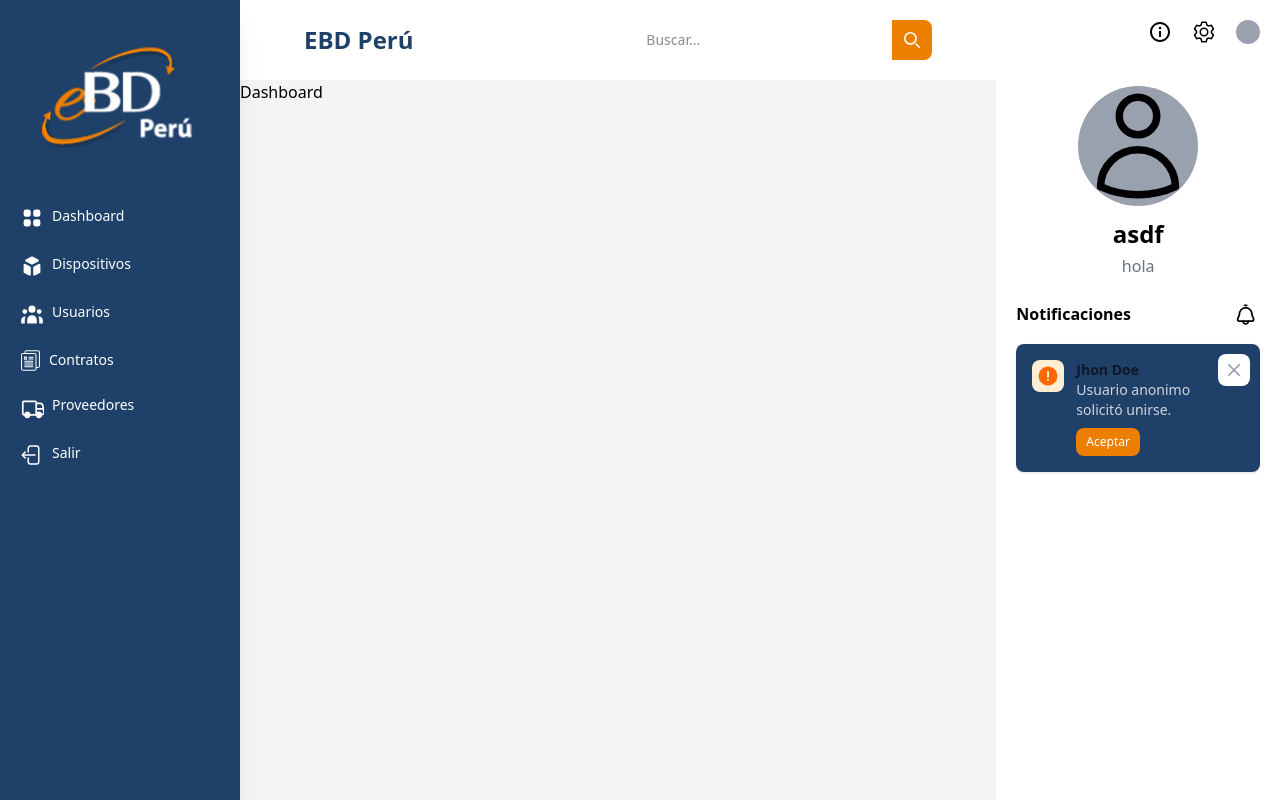
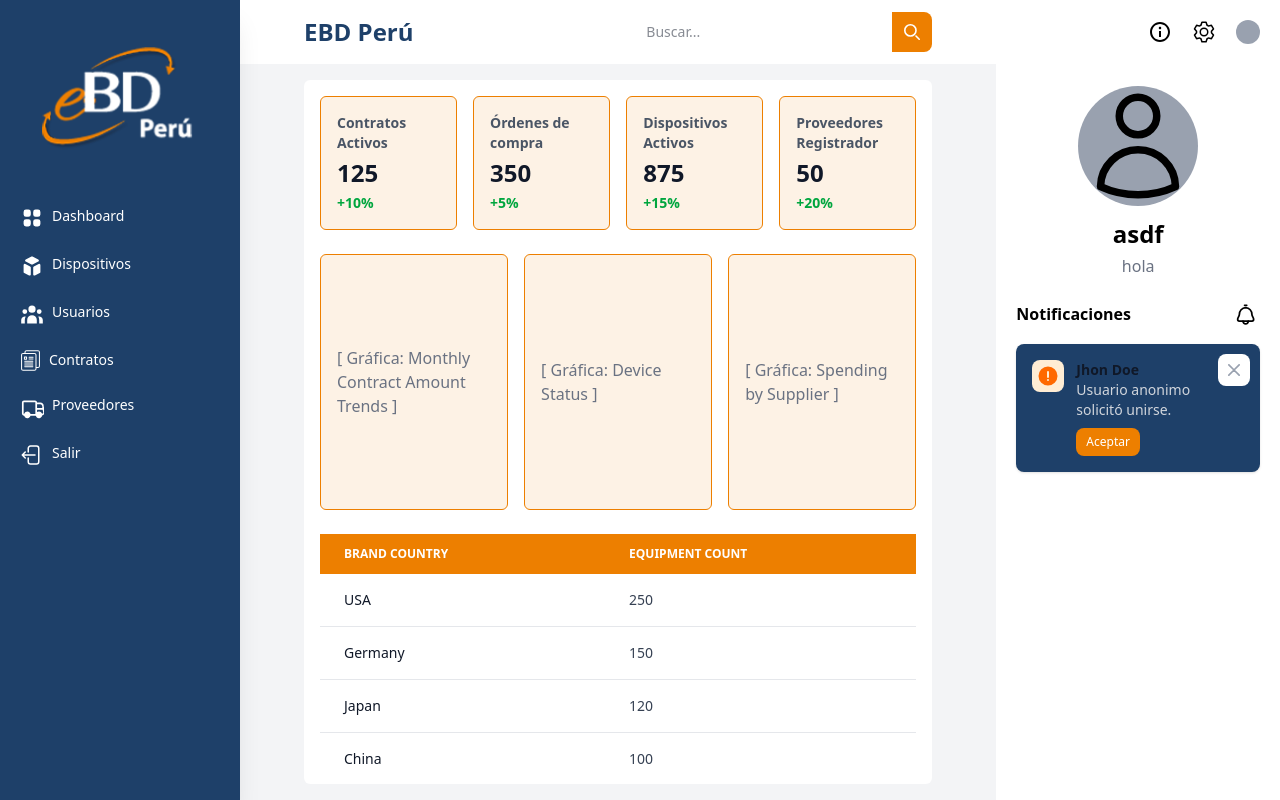
Before and after one commit to asdfgian/ebd-vite-project, a Vue app: page /dashboard in a window 1280 px wide. Built offline with nearby package versions, Linux system fonts and the light colour scheme.

Commit message:
feat: Add Dashboard component with cards, graphs, and country statistics

```diff
--- a/src/components/home/Dashboard.vue
+++ b/src/components/home/Dashboard.vue
@@ -1,4 +1,68 @@
-<script setup></script>
 <template>
-    Dashboard
+    <div class="h-[calc(100vh-4rem)] px-16 py-4">
+        <div class="bg-white w-full h-full overflow-y-auto p-4 rounded-md space-y-6">
+
+            <div class="grid grid-cols-1 sm:grid-cols-2 lg:grid-cols-4 gap-4">
+                <Card v-for="(card, index) in cards" :key="index" :title="card.title" :value="card.value"
+                    :growth="card.growth" />
+            </div>
+
+            <div class="grid grid-cols-1 md:grid-cols-3 gap-4 mt-6">
+                <div
+                    class="bg-orange-ebd/10 border border-orange-ebd rounded-md p-4 h-64 flex items-center justify-center">
+                    <span class="text-gray-500">[ Gráfica: Monthly Contract Amount Trends ]</span>
+                </div>
+                <div
+                    class="bg-orange-ebd/10 border border-orange-ebd rounded-md p-4 h-64 flex items-center justify-center">
+                    <span class="text-gray-500">[ Gráfica: Device Status ]</span>
+                </div>
+                <div
+                    class="bg-orange-ebd/10 border border-orange-ebd rounded-md p-4 h-64 flex items-center justify-center">
+                    <span class="text-gray-500">[ Gráfica: Spending by Supplier ]</span>
+                </div>
+            </div>
+
+            <div class="mt-6">
+                <table class="w-full text-sm text-left text-black">
+                    <thead class="text-xs text-white uppercase bg-orange-ebd">
+                        <tr>
+                            <th scope="col" class="px-6 py-3">Brand Country</th>
+                            <th scope="col" class="px-6 py-3">Equipment Count</th>
+                        </tr>
+                    </thead>
+                    <tbody>
+                        <tr v-for="(country, index) in countries" :key="index"
+                            class="bg-white border-b border-gray-200 hover:bg-gray-200">
+                            <th scope="row" class="px-6 py-4 font-medium text-gray-900 whitespace-nowrap">
+                                {{ country.name }}
+                            </th>
+                            <td class="px-6 py-4 text-gray-700">
+                                {{ country.count }}
+                            </td>
+                        </tr>
+                    </tbody>
+                </table>
+            </div>
+
+        </div>
+    </div>
 </template>
+
+<script setup>
+import Card from '../shared/Card.vue';
+
+const cards = [
+    { title: "Contratos Activos", value: "125", growth: "+10%" },
+    { title: "Órdenes de compra", value: "350", growth: "+5%" },
+    { title: "Dispositivos Activos", value: "875", growth: "+15%" },
+    { title: "Proveedores Registrador", value: "50", growth: "+20%" },
+];
+
+const countries = [
+    { name: "USA", count: 250 },
+    { name: "Germany", count: 150 },
+    { name: "Japan", count: 120 },
+    { name: "China", count: 100 },
+    { name: "Other", count: 25 },
+];
+</script>
--- a/src/components/home/DeviceView.vue
+++ b/src/components/home/DeviceView.vue
@@ -2,7 +2,7 @@
 import MovementForm from '../shared/MovementForm.vue';
 </script>
 <template>
-    <div class=" px-16 py-4">
+    <div class="px-16 py-4">
         <div class="grid grid-rows-[5rem_1fr] grid-cols-3 gap-4 h-full">
             <div class="col-span-3">
                 <div class="w-full h-full bg-white rounded-lg shadow-md flex items-center">
--- /dev/null
+++ b/src/components/shared/Card.vue
@@ -0,0 +1,17 @@
+<template>
+    <div class="bg-orange-ebd/10 border border-orange-ebd rounded-md p-4 flex flex-col justify-between w-full">
+        <div>
+            <h3 class="text-sm text-gray-600 font-semibold">{{ title }}</h3>
+            <p class="text-2xl font-bold text-gray-900 mt-1">{{ value }}</p>
+        </div>
+        <span class="text-green-600 text-sm font-semibold mt-1">{{ growth }}</span>
+    </div>
+</template>
+
+<script setup>
+defineProps({
+    title: String,
+    value: String,
+    growth: String,
+});
+</script>
```
